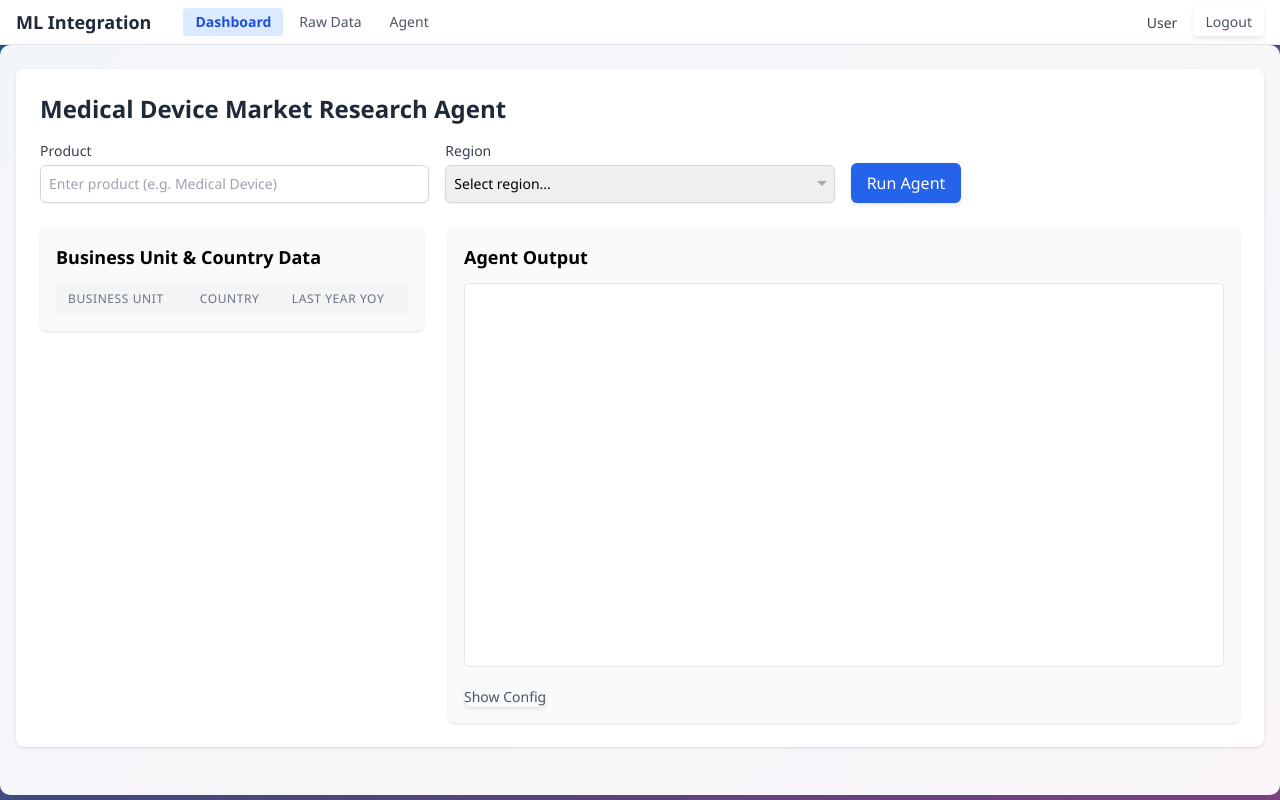
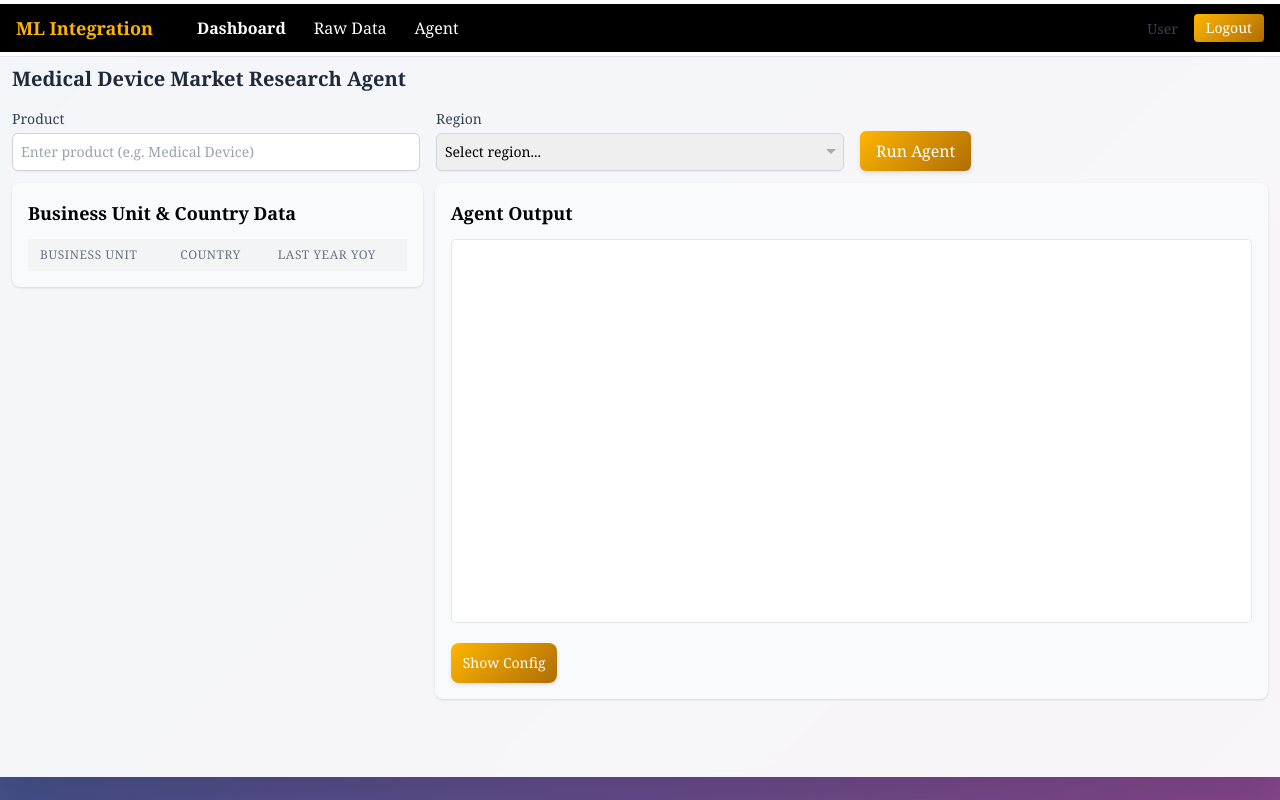
Before and after one commit to mswastik/fa-fcst, a FastAPI app: page /agent in a window 1280 px wide. Run offline with FastAPI, Linux system fonts and the light colour scheme; lists and menus that the app fills with data are empty; parts of the project's set-up code (start-up, migrations or seed data) failed here and were passed over; some libraries are stand-ins or nearby versions.

Commit message:
theme update

```diff
--- a/static/css/style.css
+++ b/static/css/style.css
@@ -2,6 +2,7 @@
     margin: 0;
     padding: 0;
     box-sizing: border-box;
+    font-family: Cambria;
 }
 
 :root {
@@ -42,7 +43,7 @@
     display:none;
 }
 body {
-    font-family: 'Segoe UI', Tahoma, Geneva, Verdana, sans-serif;
+    font-family: 'Cambria';
     background: linear-gradient(135deg, var(--brand-secondary) 0%, var(--brand-purple) 100%);
     min-height: 100vh;
 }
@@ -123,7 +124,7 @@ input:focus, select:focus, textarea:focus {
     min-height: 90vh;
     margin: 0 auto;
     background: rgba(255, 255, 255, 0.95);
-    border-radius: 10px;
+    border-radius: 0px;
     box-shadow: 0 20px 40px rgba(0, 0, 0, 0.1);
     backdrop-filter: blur(10px);
     overflow: hidden;
@@ -364,7 +365,7 @@ input:focus, select:focus, textarea:focus {
     background: linear-gradient(135deg, var(--brand-gold) 0%, var(--brand-orange) 100%);
     color: white;
     border: none;
-    padding: 10px 20px;
+    padding: 10px 12px;
     border-radius: 8px;
     cursor: pointer;
     font-weight: 500;
--- a/templates/agent.html
+++ b/templates/agent.html
@@ -2,11 +2,9 @@
 
 {% block content %}
 <div id="agent-container" x-data="agentData()" class="w-full">
-    <div class="bg-white rounded-lg shadow p-6 mb-6">
-        <h2 class="text-2xl font-bold text-gray-800 mb-4">Medical Device Market Research Agent</h2>
-
+        <h2 class="text-xl font-bold text-gray-800 mb-4">Medical Device Market Research Agent</h2>
         <!-- Input Section -->
-        <div class="grid grid-cols-1 md:grid-cols-3 gap-4 mb-6">
+        <div class="grid grid-cols-1 md:grid-cols-3 gap-4 mb-3">
             <div>
                 <label class="block text-sm font-medium text-gray-700 mb-1">Product</label>
                 <input
@@ -37,14 +35,13 @@
                 <button
                     @click="runAgent"
                     :disabled="isSearching"
-                    class="bg-blue-600 hover:bg-blue-700 text-white px-4 py-2 rounded-md disabled:opacity-50"
+                    class="btn px-4 py-2 rounded-md"
                     x-text="isSearching ? 'Searching...' : 'Run Agent'"
                 ></button>
             </div>
         </div>
-
         <!-- Results Section -->
-        <div class="grid grid-cols-1 lg:grid-cols-3 gap-6">
+        <div class="grid grid-cols-1 lg:grid-cols-3 gap-3">
             <!-- Left Side: Table -->
             <div class="lg:col-span-1">
                 <div class="bg-gray-50 rounded-lg shadow p-4">
@@ -132,7 +129,7 @@
 
                         <button
                             @click="resetConfig"
-                            class="text-sm text-blue-600 hover:text-blue-800"
+                            class="btn text-sm"
                         >
                             Reset to Defaults
                         </button>
@@ -140,14 +137,14 @@
 
                     <button
                         @click="showConfig = !showConfig"
-                        class="self-start text-sm text-gray-600 hover:text-gray-800 mt-2"
+                        class="btn self-start text-sm mt-2"
                     >
                         <span x-text="showConfig ? 'Hide Config' : 'Show Config'"></span>
                     </button>
                 </div>
             </div>
         </div>
-    </div>
+
 </div>
 
 <script>
--- a/templates/base.html
+++ b/templates/base.html
@@ -44,15 +44,15 @@
     <div x-data="{ drawerOpen: false }" class="min-h-screen">
         <!-- Header -->
         <header class="bg-white shadow-sm border-b py-1">
-            <div class="w-full justify-between items-center px-4 py-1 flex">
+            <div style="background-color:rgb(var(--black)); color: #FFF;" class="w-full justify-between items-center px-4 py-0 flex">
                 <!-- Left side: App title and navigation -->
                 <div class="items-center gap-4 flex">
-                    <a href="/"><span class="text-lg font-bold text-gray-800 mr-4">ML Integration</span></a>
+                    <a href="/" style="color:rgb(var(--gold)); font-family: 'Arial Black';"><span class="text-lg font-bold mr-4">ML Integration</span></a>
                     <!-- Navigation links -->
-                    <div class="items-center gap-1 flex">
-                        <a href="/" class="text-sm px-3 py-1 rounded transition-colors duration-200 bg-blue-100 text-blue-700 font-semibold no-underline">Dashboard</a>
-                        <a href="/raw_data" class="text-sm px-3 py-1 rounded transition-colors duration-200 text-gray-600 hover:bg-gray-100 no-underline">Raw Data</a>
-                        <a href="/agent" class="text-sm px-3 py-1 rounded transition-colors duration-200 text-gray-600 hover:bg-gray-100 no-underline">Agent</a>
+                    <div style="font-family: 'Rockwell';" class="items-center gap-1 flex">
+                        <a href="/" class="px-3 py-3 transition-colors duration-200 font-bold no-underline">Dashboard</a>
+                        <a href="/raw_data" class="px-3 py-3 transition-colors duration-200 text-white hover:bg-white hover:text-black">Raw Data</a>
+                        <a href="/agent" class="px-3 py-3 transition-colors duration-200 text-white hover:bg-white hover:text-black no-underline">Agent</a>
                     </div>
                 </div>
 
@@ -62,13 +62,13 @@
                         <icon class="text-blue-600 account_circle"></span>
                         <span class="text-sm text-gray-700">User</span>
                     </div>
-                    <button class="text-sm text-gray-600 hover:bg-gray-100 px-3 py-1 rounded transition-colors duration-200 no-underline">Logout</button>
+                    <button class="btn text-sm hover:bg-gray-100 px-3 py-1 rounded transition-colors duration-200 no-underline">Logout</button>
                 </div>
             </div>
         </header>
 
         <!-- Main content -->
-        <main class="container w-full mx-auto px-4 py-6">
+        <main class="container w-full mx-auto my-0 px-3 py-2">
             <div id="main-content">
                 <!-- Content will be loaded here by individual pages -->
                 {% block content %}{% endblock %}
```
Also changed, not shown: static/css/styles.css (+57 -1 lines), templates/raw_data.html (+9 -9 lines), ui/style.css (+46 -12 lines).
